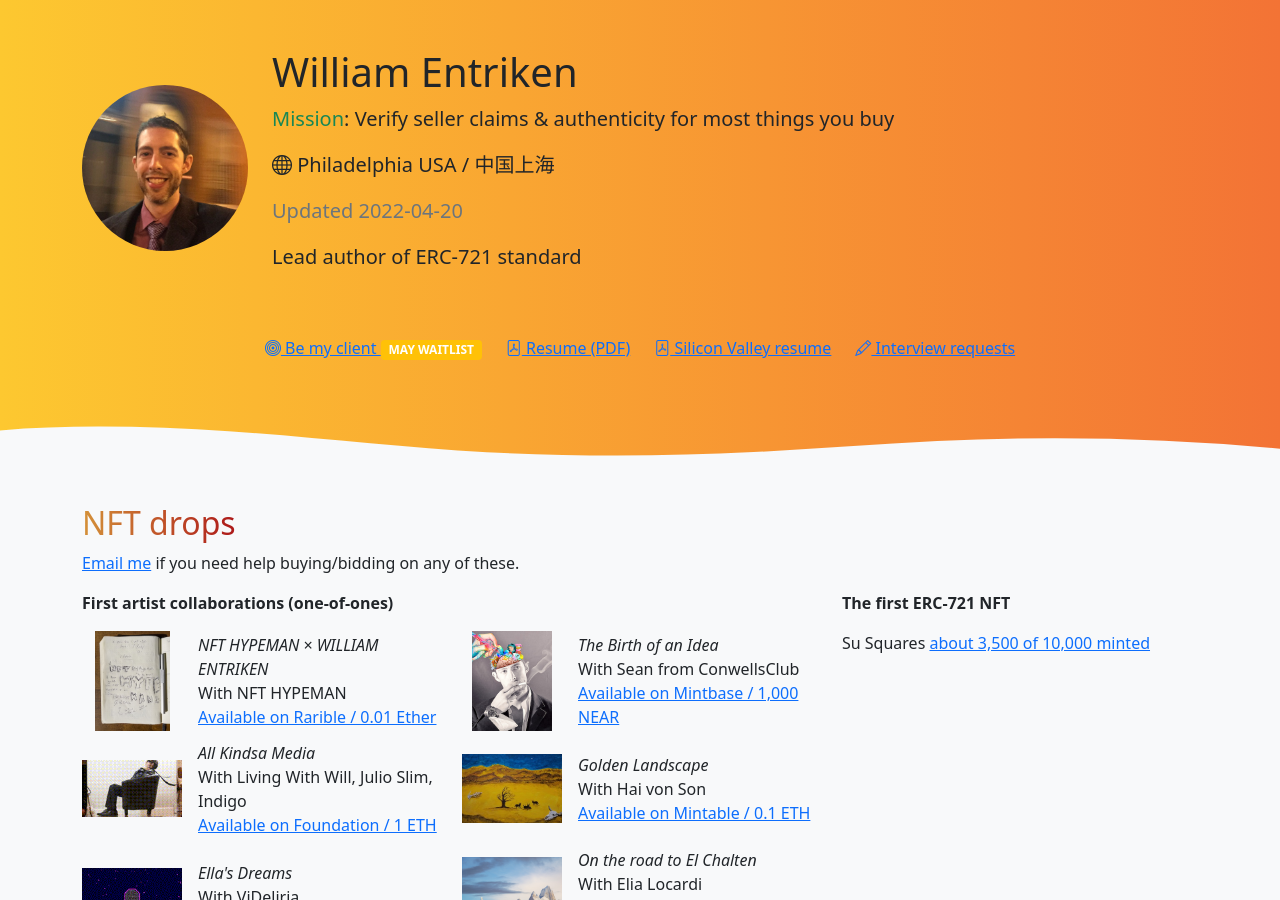
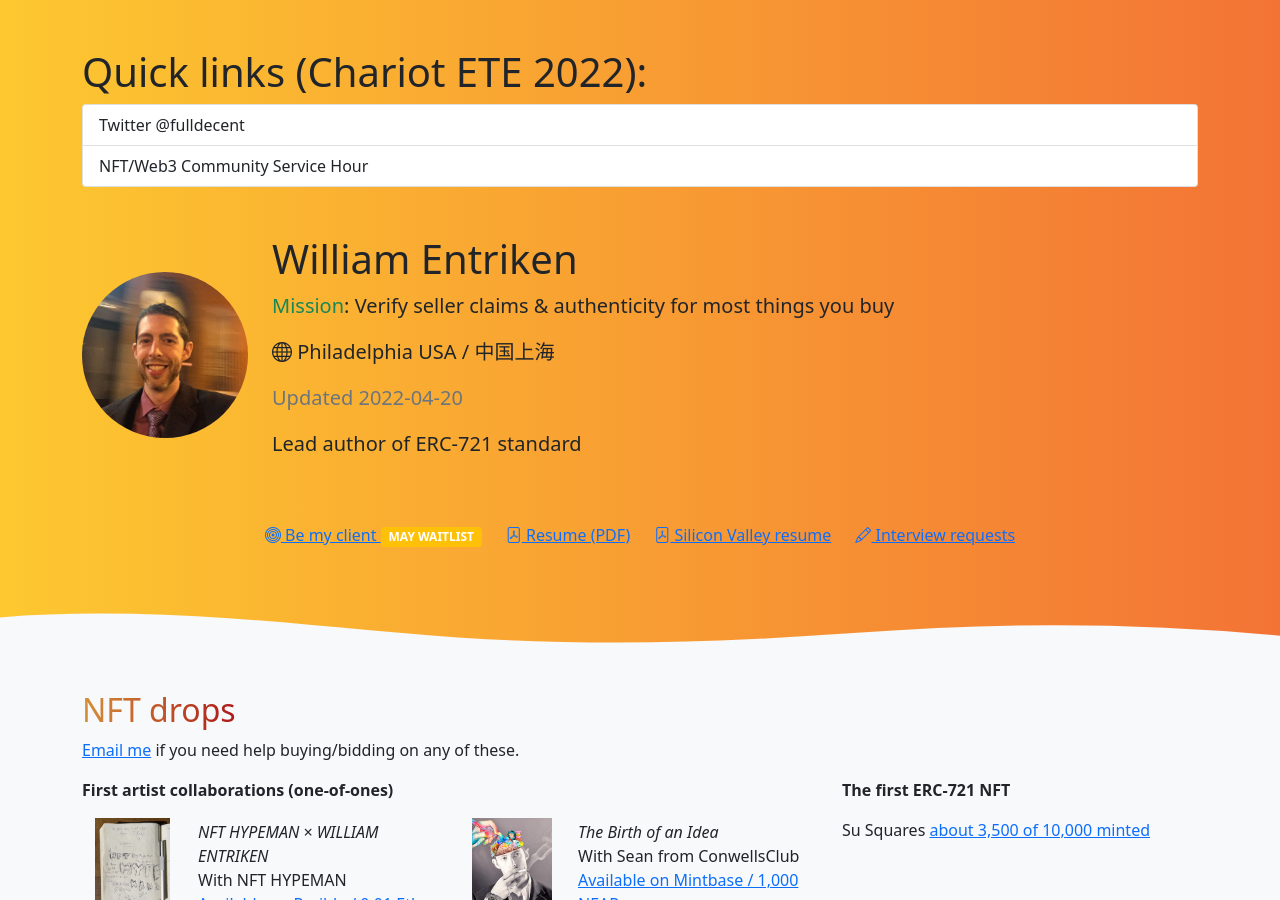
Before and after one commit to fulldecent/phor.net, a Jekyll site: the page built from index.html, in a window 1280 px wide and 900 px high. Built offline with Jekyll 4.4.1, drawn with Linux system fonts in a browser that asks for light colours; nearby versions of some CDN libraries; comment, search, counter and statistics services are not loaded.

Commit message:
add ETE links

```diff
--- a/index.html
+++ b/index.html
@@ -174,8 +174,8 @@
   <header style="background: linear-gradient(to right, #fdc830, #f37335);">
     <div class="container-md py-5">
 
-      <div id="quick-links-general" class="mb-5 d-none">
-        <h1>Quick links (Tallinn):</h1>
+      <div id="quick-links-general" class="mb-5">
+        <h1>Quick links (Chariot ETE 2022):</h1>
         <div class="list-group">
           <a target="_blank" href="https://twitter.com/fulldecent" class="list-group-item list-group-item-action">Twitter @fulldecent</a>
           <a target="_blank" href="https://twitter.com/fulldecent/status/1475851800322453504" class="list-group-item list-group-item-action">NFT/Web3 Community Service Hour</a>
```
